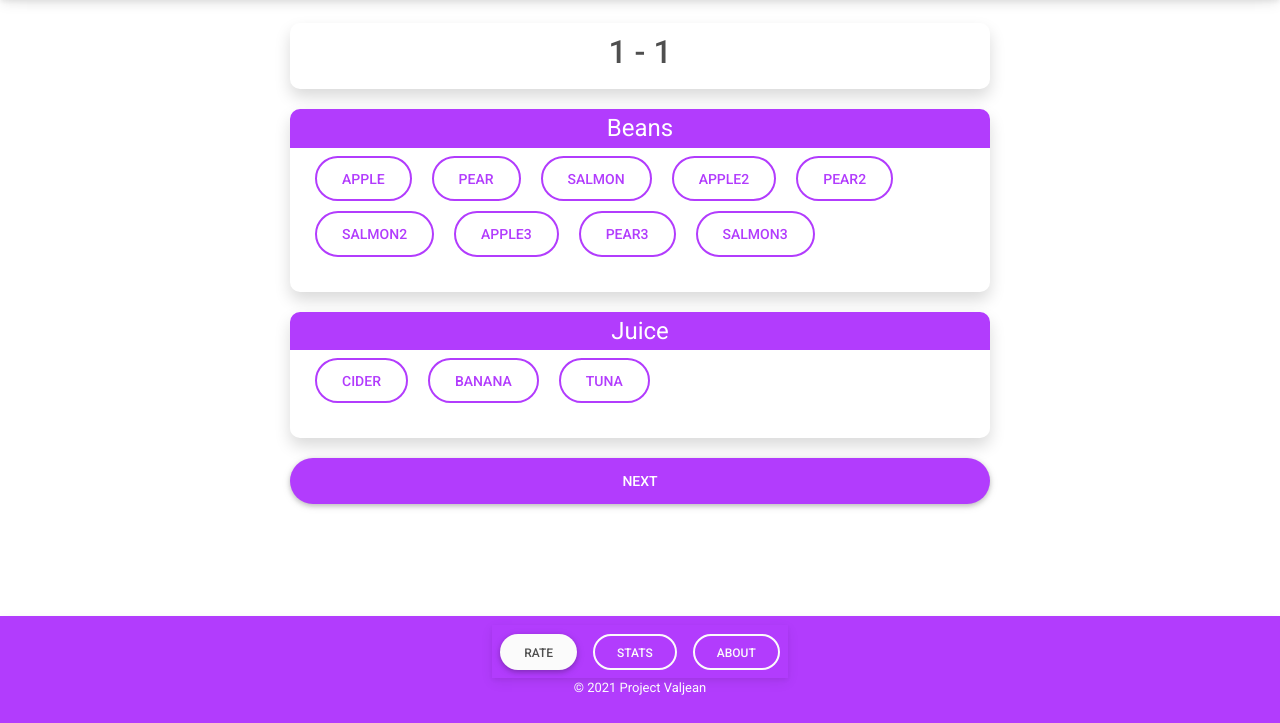
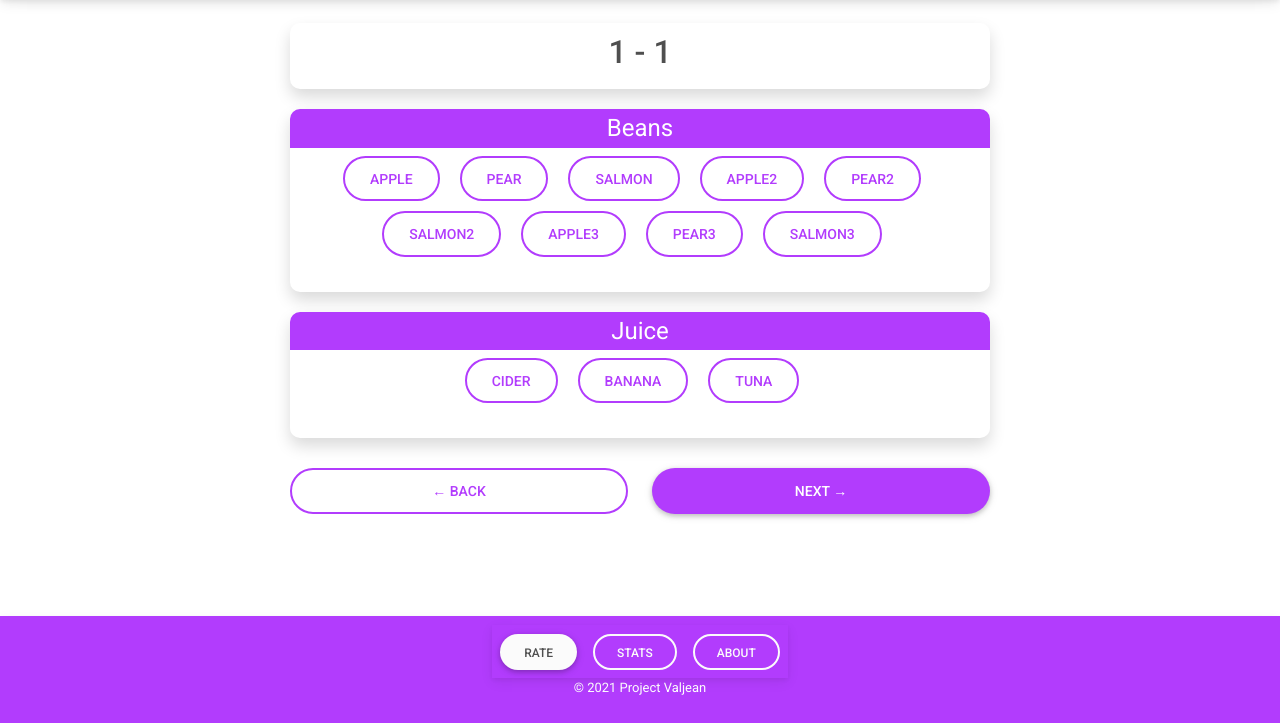
Before and after one commit to mcookly/project-valjean, a Flask app: page /rate/1/1/select/ in a window 1280 px wide. Shown: the part 77-800 px from the top of the page. Run offline with Flask 2, Linux system fonts and the light colour scheme; some libraries are stand-ins or nearby versions.

Commit message:
Added back navigation

```diff
--- a/web/src/main.py
+++ b/web/src/main.py
@@ -22,8 +22,9 @@ def dininghall():
 def meal(dh):
     if dh not in ('South', 'North'):
         return redirect(url_for('missing_data', data=dh))
-    meals = ['Brunch', 'Dinner'] # TODO: replace with SQL data
-    return render_template('rate/meal.html', dh=dh, meals=meals)
+    else:
+        meals = ['Brunch', 'Dinner'] # TODO: replace with SQL data
+        return render_template('rate/meal.html', dh=dh, meals=meals)
 @app.route('/rate/<dh>/<meal>/select/')
 def select(dh, meal):
     food = {'Beans': ['apple', 'pear', 'salmon', 'apple2', 'pear2', 'salmon2', 'apple3', 'pear3', 'salmon3',], 'Juice': ['cider', 'banana', 'tuna']} # TODO: replace with SQL data
--- a/web/src/templates/error/missing-data.html
+++ b/web/src/templates/error/missing-data.html
@@ -8,7 +8,7 @@
         time -= 1;
         if (time < 0) {
             clearInterval(x);
-            window.location.href("{{ url_for('index') }}");
+            window.location.href = "{{ url_for('index') }}";
         }
     }, 1000);
 </script>
--- a/web/src/templates/rate/dininghall.html
+++ b/web/src/templates/rate/dininghall.html
@@ -3,7 +3,7 @@
 {% block content %}
 <div class="col-10 col-md-5 text-center">
     <h3>Choose a dining hall</h3>
-    <a id="home-button" class="btn btn-block btn-lg btn-secondary btn-rounded" href="{{ url_for('selector_dh', dh='North') }}">North</a>
-    <a id="home-button" class="btn btn-block btn-lg btn-secondary btn-rounded" href="{{ url_for('selector_dh', dh='South') }}">South</a>
+    <a class="btn btn-block btn-lg btn-secondary btn-rounded" href="{{ url_for('selector_dh', dh='North') }}">North</a>
+    <a class="btn btn-block btn-lg btn-secondary btn-rounded" href="{{ url_for('selector_dh', dh='South') }}">South</a>
 </div>
 {% endblock %}
--- a/web/src/templates/rate/meal.html
+++ b/web/src/templates/rate/meal.html
@@ -6,5 +6,6 @@
     {% for meal in meals %}
     <a id="home-button-{{ meal }}" class="btn btn-block btn-lg btn-secondary btn-rounded" href="{{ url_for('select', dh=dh, meal=meal) }}">{{ meal }}</a>
     {% endfor %}
+    <a class="btn btn-form btn-block btn-outline-secondary btn-rounded btn-lg" href="{{ url_for('dininghall') }}">&larr; Back</a>
 </div>
 {% endblock %}
--- a/web/src/templates/rate/select.html
+++ b/web/src/templates/rate/select.html
@@ -15,7 +15,7 @@
     {% for cat in food_items.keys() %}
         <div class="flex-row rate-form shadow">
             <legend class="big-legend" for="{{ cat }}Cat">{{ cat }}</legend>
-            <div class="form-padding">
+            <div class="form-padding text-center">
                 {% for food_item in food_items[cat] %}
                 <div class="form-check-inline">
                     <!-- name = dict key, value = dict value -->
@@ -26,6 +26,13 @@
             </div>
         </div>
     {% endfor %}
-    <button type="submit" class="btn btn-form btn-block btn-secondary btn-rounded btn-lg">Next</button>
+    <div class="row">
+        <div class="col">
+            <a type="back" class="btn btn-form btn-block btn-outline-secondary btn-rounded btn-lg" href="{{ url_for('meal', dh=dh, meal=meal) }}">&larr; Back</a>
+        </div>
+        <div class="col">
+            <button type="submit" class="btn btn-form btn-block btn-secondary btn-rounded btn-lg">Next &rarr;</button>
+        </div>
+    </div>
 </form>
 {% endblock %}
```
Also changed, not shown: web/src/templates/rate/rating.html (+8 -1 lines).
